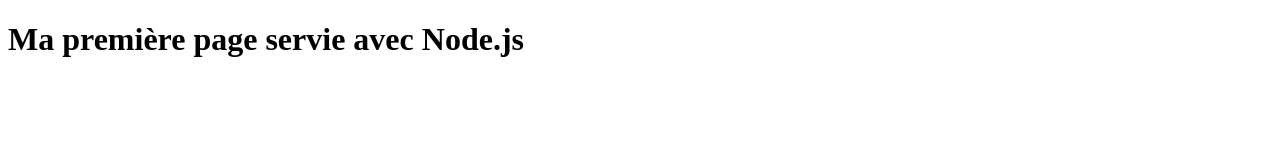
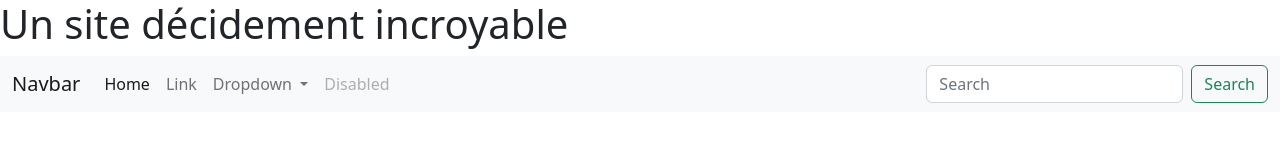
Before and after one commit to MartinFauvel/projet_node, a website: page www/index.html in a window 1280 px wide. Drawn offline with nearby package versions, Linux system fonts and the light colour scheme.

Commit message:
Ajout d'un navbar

```diff
--- a/www/index.html
+++ b/www/index.html
@@ -4,9 +4,50 @@
     <meta charset="UTF-8">
     <meta http-equiv="X-UA-Compatible" content="IE=edge">
     <meta name="viewport" content="width=device-width, initial-scale=1.0">
+    <link rel="stylesheet" href="/css/bootstrap.min.css">
+    <script src="/js/jquery.min.js"></script>
+    <script src="/js/pooper.min.js"></script>
+    <script src="/js/bootstrap.min.js"></script>
     <title>Document</title>
 </head>
 <body>
-    <h1>Ma première page servie avec Node.js</h1>
+    <h1>Un site décidement incroyable</h1>
+    <nav class="navbar navbar-expand-lg navbar-light bg-light">
+        <div class="container-fluid">
+          <a class="navbar-brand" href="#">Navbar</a>
+          <button class="navbar-toggler" type="button" data-bs-toggle="collapse" data-bs-target="#navbarSupportedContent" aria-controls="navbarSupportedContent" aria-expanded="false" aria-label="Toggle navigation">
+            <span class="navbar-toggler-icon"></span>
+          </button>
+          <div class="collapse navbar-collapse" id="navbarSupportedContent">
+            <ul class="navbar-nav me-auto mb-2 mb-lg-0">
+              <li class="nav-item">
+                <a class="nav-link active" aria-current="page" href="#">Home</a>
+              </li>
+              <li class="nav-item">
+                <a class="nav-link" href="#">Link</a>
+              </li>
+              <li class="nav-item dropdown">
+                <a class="nav-link dropdown-toggle" href="#" id="navbarDropdown" role="button" data-bs-toggle="dropdown" aria-expanded="false">
+                  Dropdown
+                </a>
+                <ul class="dropdown-menu" aria-labelledby="navbarDropdown">
+                  <li><a class="dropdown-item" href="#">Action</a></li>
+                  <li><a class="dropdown-item" href="#">Another action</a></li>
+                  <li><hr class="dropdown-divider"></li>
+                  <li><a class="dropdown-item" href="#">Something else here</a></li>
+                </ul>
+              </li>
+              <li class="nav-item">
+                <a class="nav-link disabled" href="#" tabindex="-1" aria-disabled="true">Disabled</a>
+              </li>
+            </ul>
+            <form class="d-flex">
+              <input class="form-control me-2" type="search" placeholder="Search" aria-label="Search">
+              <button class="btn btn-outline-success" type="submit">Search</button>
+            </form>
+          </div>
+        </div>
+      </nav>
+
 </body>
 </html>
```
Also changed, not shown: server.js (+8 -0 lines), www/accueil.html (added, +12 -0 lines).
